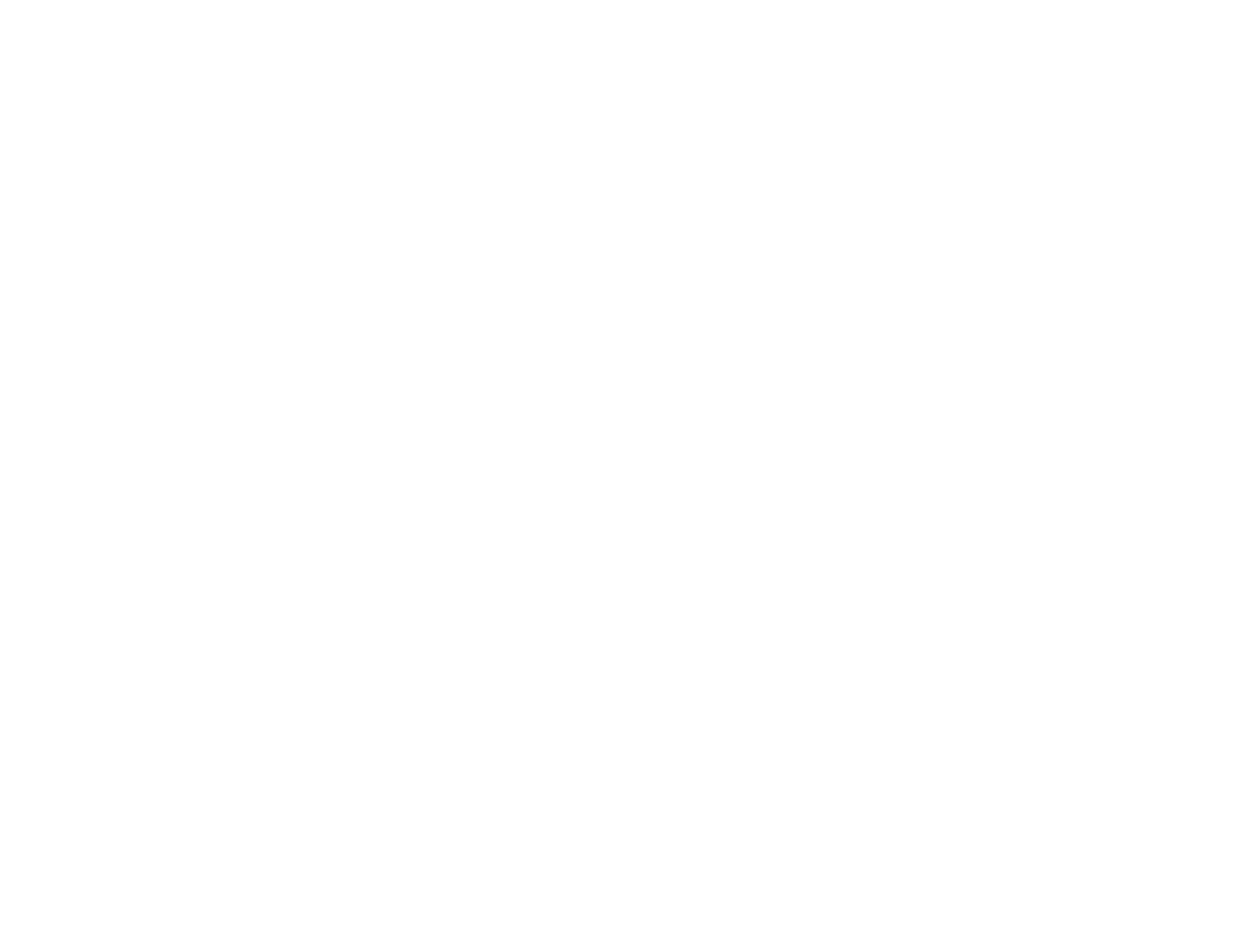
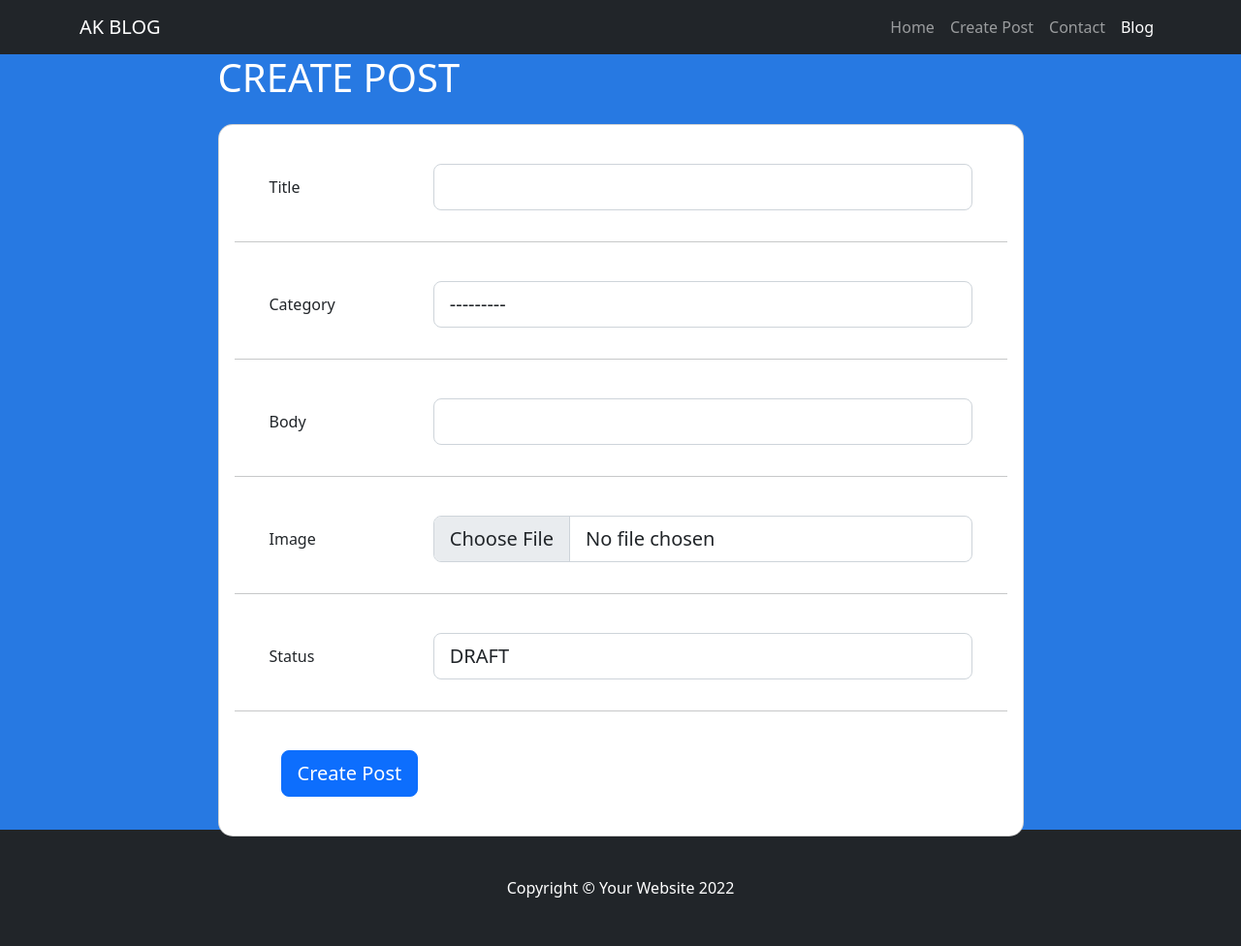
Before and after one commit to aadarsha000/ClassBased_advance_blog, a Django app: page /blog/create/ in a window 1280 px wide. Before the commit the page is empty. Shown: the whole page at 97% size. Before the commit the page ends 800 px from the top, so only its background shows below. Run offline with Django 4.2, Linux system fonts and the light colour scheme; a user stored in the database is signed in; data comes from the database, SQL or seed files in the repository.

Commit message:
first commit

```diff
--- a/templates/base.html
+++ b/templates/base.html
@@ -22,7 +22,7 @@
             <div class="collapse navbar-collapse" id="navbarSupportedContent">
                 <ul class="navbar-nav ms-auto mb-2 mb-lg-0">
                     <li class="nav-item"><a class="nav-link" href="{% url 'blog:home' %}">Home</a></li>
-                    <li class="nav-item"><a class="nav-link" href="#!">About</a></li>
+                    <li class="nav-item"><a class="nav-link" href="{% url 'blog:post_create'%}">Create Post</a></li>
                     <li class="nav-item"><a class="nav-link" href="#!">Contact</a></li>
                     <li class="nav-item"><a class="nav-link active" aria-current="page" href="#">Blog</a></li>
                 </ul>
--- a/templates/blog/postcreate.html
+++ b/templates/blog/postcreate.html
@@ -0,0 +1,45 @@
+{% extends 'base.html' %}
+
+{% block title %}
+    <title>Post Create </title>
+{% endblock title %}
+
+{% block content %}
+    <section class="vh-100" style="background-color: #2779e2;">
+        <div class="container h-100">
+          <div class="row d-flex justify-content-center align-items-center h-100">
+            <div class="col-xl-9">
+
+              <h1 class="text-white mb-4">CREATE POST</h1>
+
+              <div class="card" style="border-radius: 15px;">
+                <div class="card-body">
+                    <form method="POST">
+                        {% csrf_token %}
+                        {% for field in form %}
+                            <div class="row align-items-center pt-4 pb-3">
+                                <div class="col-md-3 ps-5">
+
+                                <h6 class="mb-0"></h6>{{field.label}}
+
+                                </div>
+                                <div class="col-md-9 pe-5">
+                                    {{field}}
+                                </div>
+                            </div>
+
+                            <hr class="mx-n3">
+                        {% endfor %}
+
+                        <div class="px-5 py-4">
+                            <button type="submit" class="btn btn-primary btn-lg">Create Post</button>
+                        </div>
+                    </form>
+                </div>
+              </div>
+
+            </div>
+          </div>
+        </div>
+    </section>
+{% endblock content %}
```
Also changed, not shown: media/images/blog/2022/11/11/methiko-khir.jpg (added).
